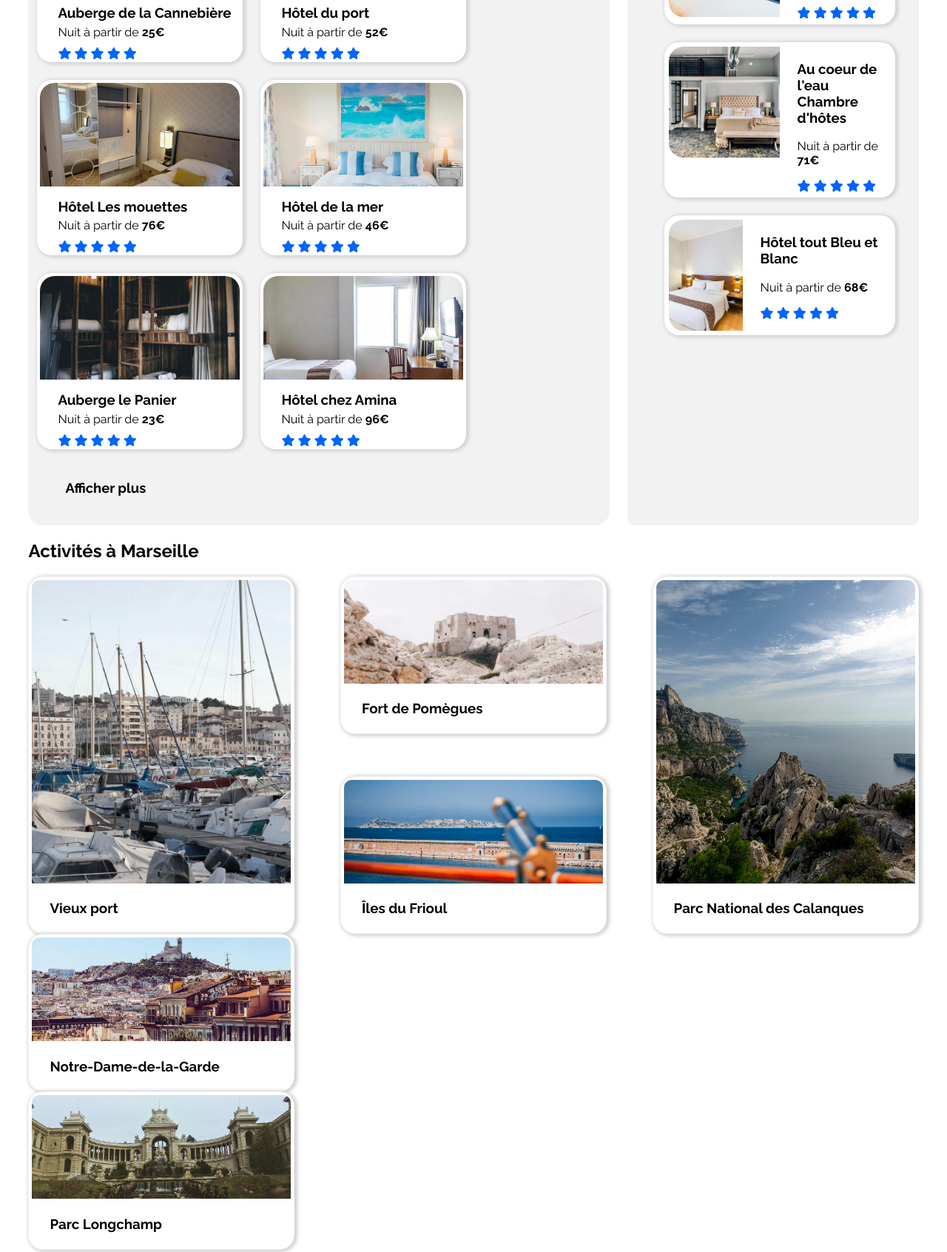
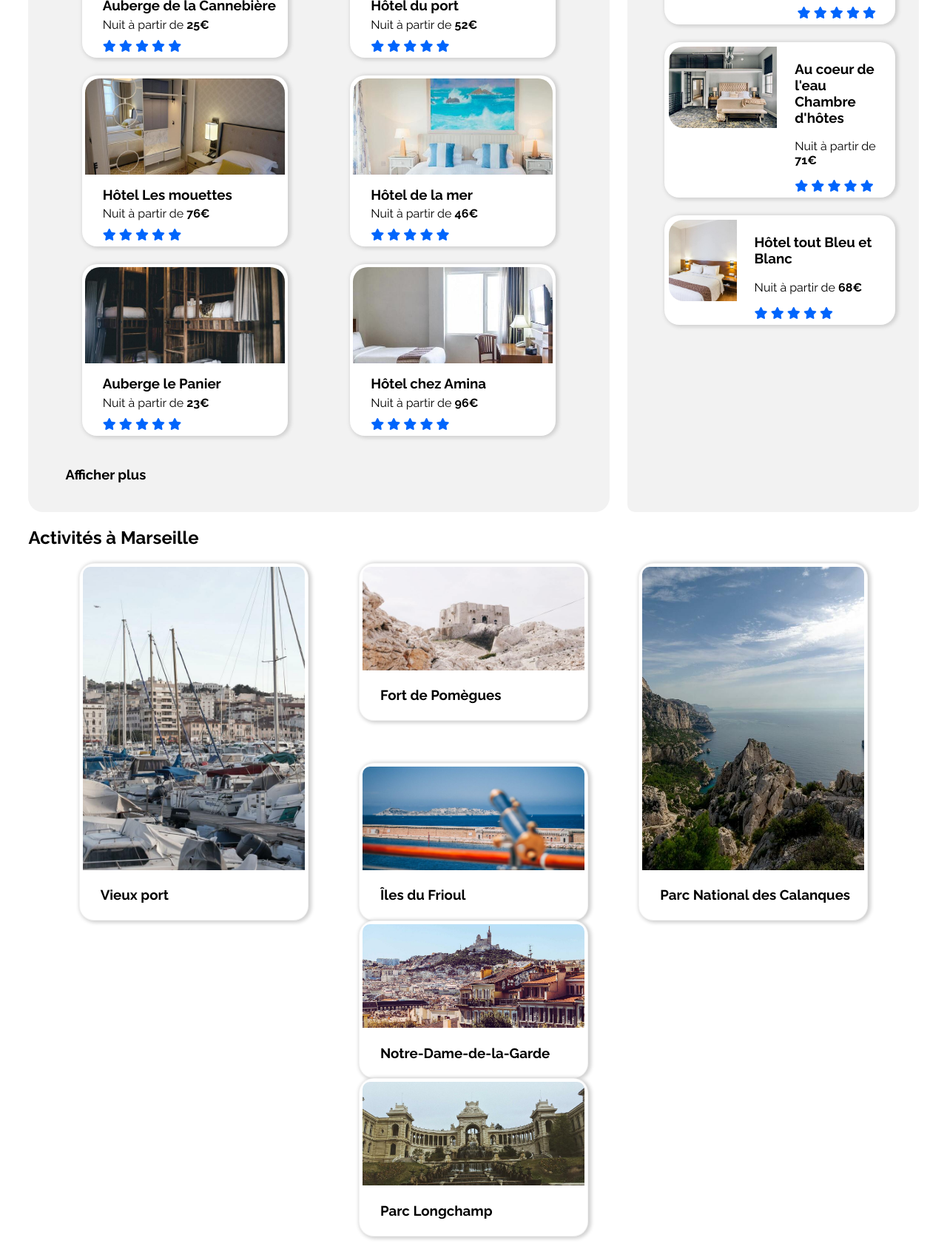
Before and after one commit to NicolasTouboul/NicolasTouboul.github.io, a plain HTML site: page Page.html in a window 1280 px wide. Shown: the part 602-2294 px from the top of the page at 74% size. Drawn offline with Linux system fonts and the light colour scheme.

Commit message:
tailles des cartes activités
changements de la taille des activity cards de 350px à 300px, et justify content en space between

```diff
--- a/style.css
+++ b/style.css
@@ -87,6 +87,7 @@ a{
 .search_button
 {
     padding: 14px;
+    margin-left: -4px;;
     font-size: 1.2em;
     border-radius: 0px 10px 10px 0px;
     background-color: #0065fc;
@@ -150,7 +151,7 @@ h2{
 .hosting_card_img
 {
     width: 100%;
-    height: 140px;
+    height: 130px;
     object-fit: cover;
     border-radius: 20px 20px 0px 0px;
 }
@@ -158,7 +159,7 @@ h2{
 .popular_card
 {
     width: 50%;
-    height: 150px;
+    height: 110px;
     object-fit: cover;
     border-radius: 20px 0px 0px 20px;
 }
@@ -166,7 +167,7 @@ h2{
 .container_host{
     display: flex;
     flex-direction: row;
-    /* justify-content: space-evenly; */
+    justify-content: space-evenly;
     flex-wrap: wrap;
 
 }
@@ -202,6 +203,7 @@ figcaption i
 .hosting_card_figcaption
 {
 line-height: 8px;
+padding-bottom: 4px;
 }
 
 
@@ -305,7 +307,7 @@ line-height: 8px;
 
 .activity_card
 {
-    width: 350px;
+    width: 300px;
     background-color: white;
     border-radius: 20px;
     border: 1px solid #f2f2f2d8;
@@ -338,7 +340,7 @@ line-height: 8px;
 .activities_positions {
     display: flex;
     flex-wrap: wrap;
-    justify-content: space-between;
+    justify-content: space-evenly;
     /* margin-left: -10px;
     margin-right: -10px; */
 }
```
